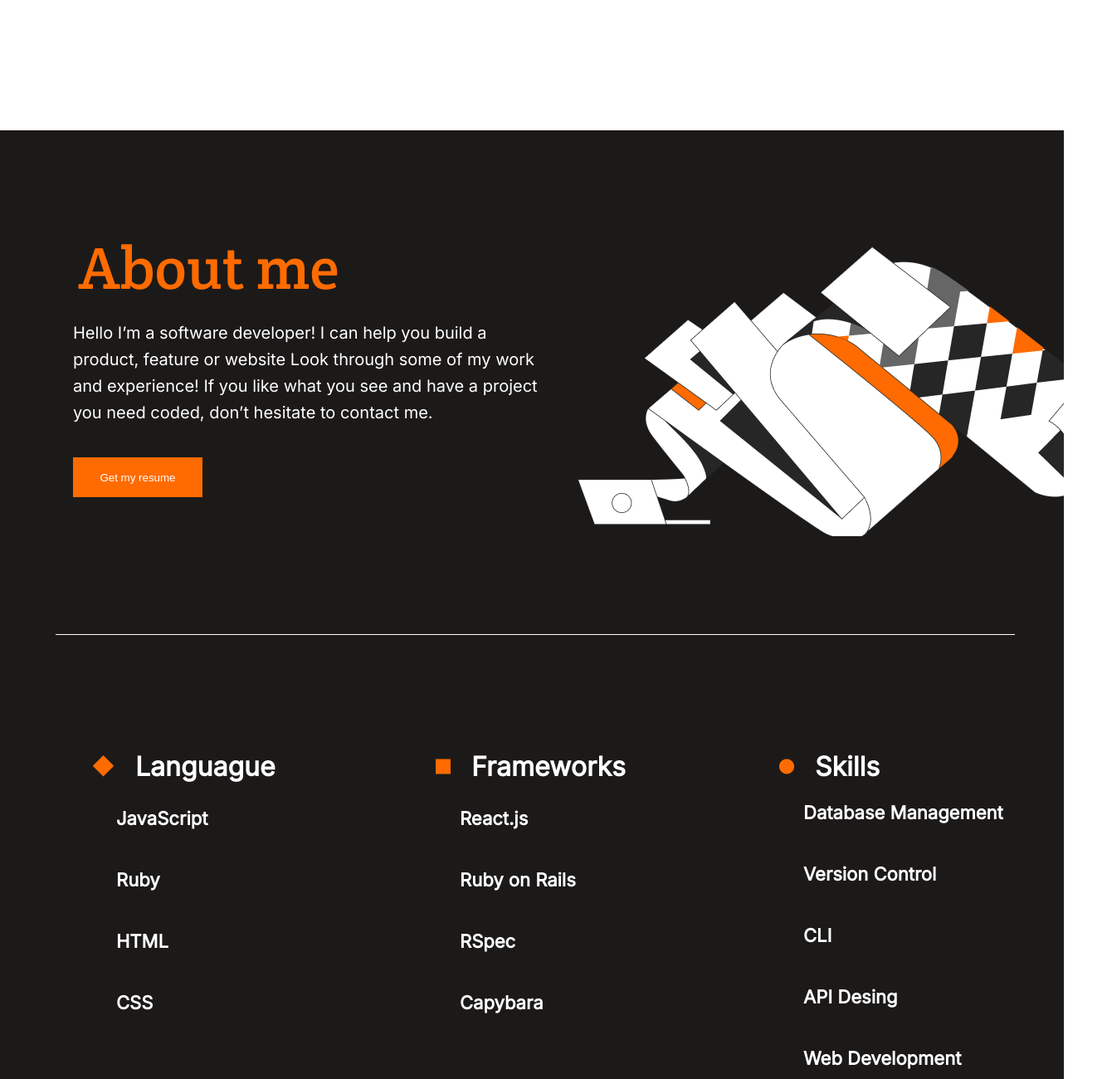
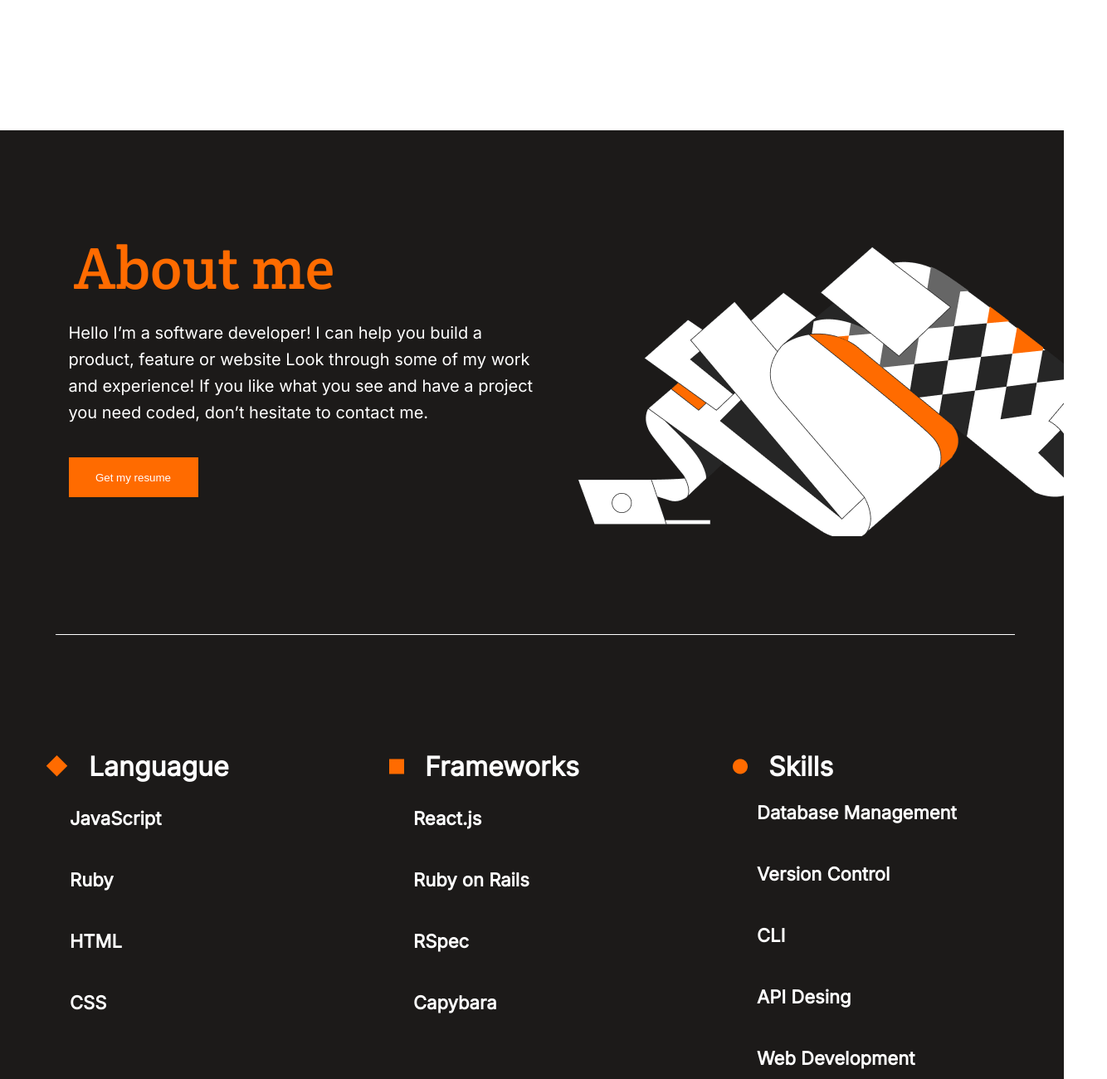
Before and after one commit to Zven94/portfolio, a plain HTML site: page index.html in a window 1280 px wide. Shown: the part 2871-4171 px from the top of the page at 83% size, 1334 px wide, since content can reach past the window. Drawn offline with Linux system fonts and the light colour scheme.

Commit message:
update style css

```diff
--- a/style.css
+++ b/style.css
@@ -1288,7 +1288,6 @@
   .popUpImg {
     width: 100%;
     height: auto;
-    padding-right: 25px;
   }
 
   .exitButton {
@@ -1487,8 +1486,8 @@
     align-items: center;
     text-align: center;
     background-color: #1c1a19;
-    margin-left: -10px;
-    padding-right: 30px;
+    margin-left: -16px;
+    padding-right: 35px;
     background-image: url(images/background-desktop-2.png);
     background-repeat: no-repeat;
     background-position: bottom right;
@@ -1572,7 +1571,7 @@
     position: relative;
     display: grid;
     bottom: 359px;
-    left: 80px;
+    left: 24px;
     grid-template-columns: repeat(3, 390px);
     grid-template-rows: repeat(4, 30px);
     grid-gap: 24px;
```
